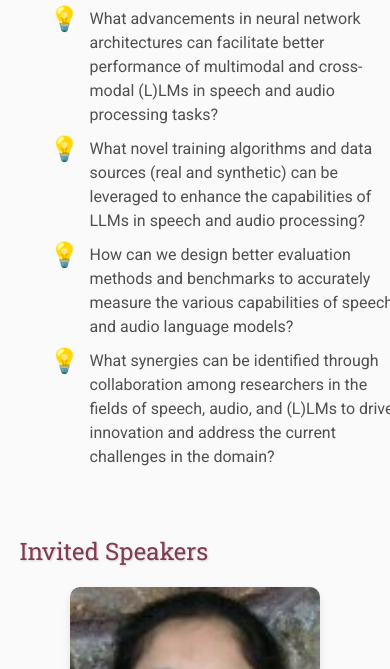
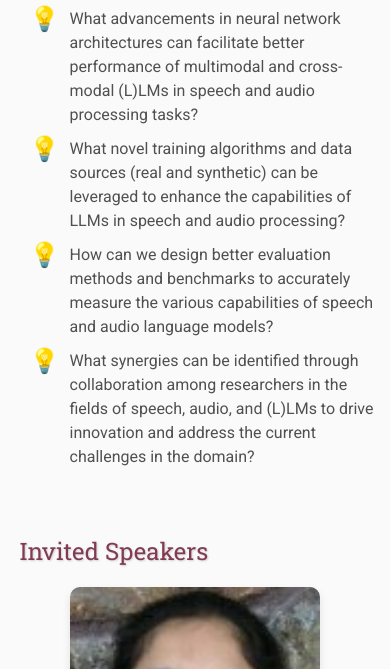
Before and after one commit to salmaworkshop/salmaworkshop.github.io, a plain HTML site: page index.html in a window 390 px wide. Shown: the part 1465-2134 px from the top of the page. Drawn offline with Linux system fonts and the light colour scheme.

Commit message:
fixed text alignment

```diff
--- a/assets/main.css
+++ b/assets/main.css
@@ -38,7 +38,7 @@
 }
 
 .container p {
-    /* margin-left: 35px; Increase this value to indent the paragraph */
+    margin-left: auto;
 }
 
 /* Container to hold everything and align with the top picture */
@@ -434,7 +434,7 @@ footer{font-size:0.875em; margin-top:12em; text-align:center;}
     }
 
     .fancy-bullets, .fancy-bullets-2 {
-        margin-left: 20px; /* Reduce margin for better mobile alignment */
+        margin-left: auto; /* Reduce margin for better mobile alignment */
     }
 }
 
```
